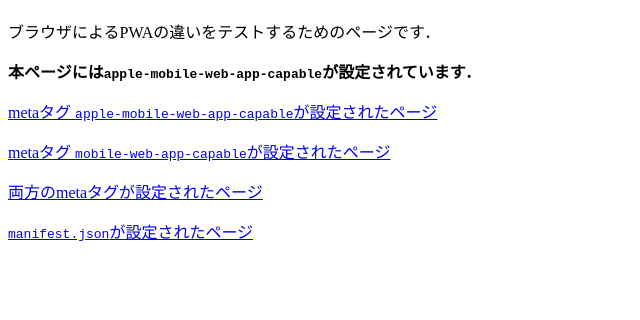
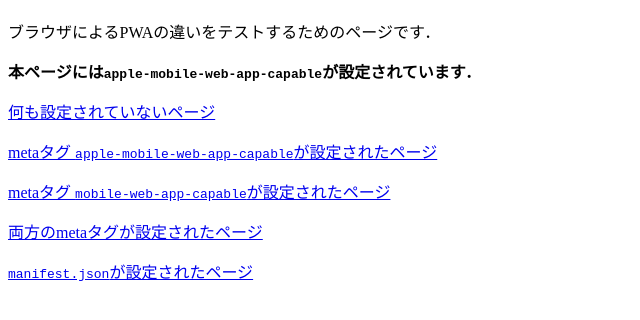
Before and after one commit to hirobon1690/Test, a plain HTML site: page apple-mobile-web-app-capable.html in a window 1280 px wide. Shown: the part 70-390 px from the top of the page, without its empty margins (0-640 px from the left). Drawn offline with Linux system fonts and the light colour scheme.

Commit message:
update layout

```diff
--- a/apple-mobile-web-app-capable.html
+++ b/apple-mobile-web-app-capable.html
@@ -14,6 +14,7 @@
     <h1>PWAをテストするためのページ</h1>
     <p>ブラウザによるPWAの違いをテストするためのページです．</p>
     <strong>本ページには<code>apple-mobile-web-app-capable</code>が設定されています．</strong>
+    <p><a href="index.html">何も設定されていないページ</a></p>
     <p><a href="apple-mobile-web-app-capable.html">metaタグ <code>apple-mobile-web-app-capable</code>が設定されたページ</a></p>
     <p><a href="mobile-web-app-capable.html">metaタグ <code>mobile-web-app-capable</code>が設定されたページ</a></p>
     <p><a href="both.html">両方のmetaタグが設定されたページ</a></p>
```
Also changed, not shown: both.html (+1 -0 lines), manifest.html (+1 -0 lines), mobile-web-app-capable.html (+1 -0 lines).
